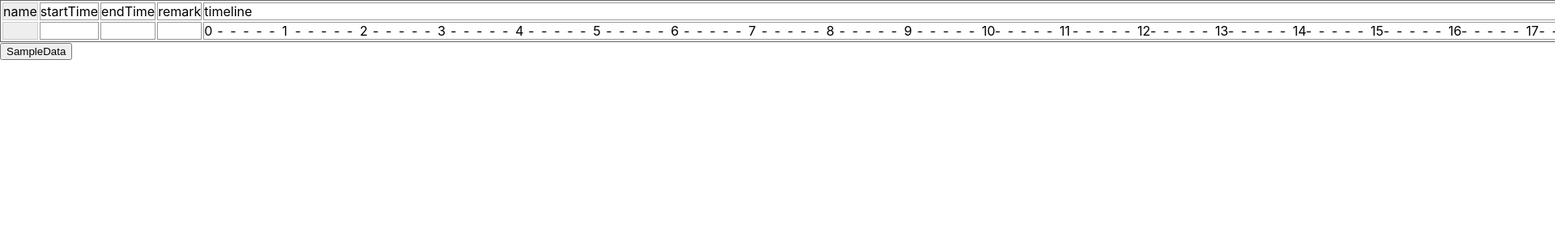
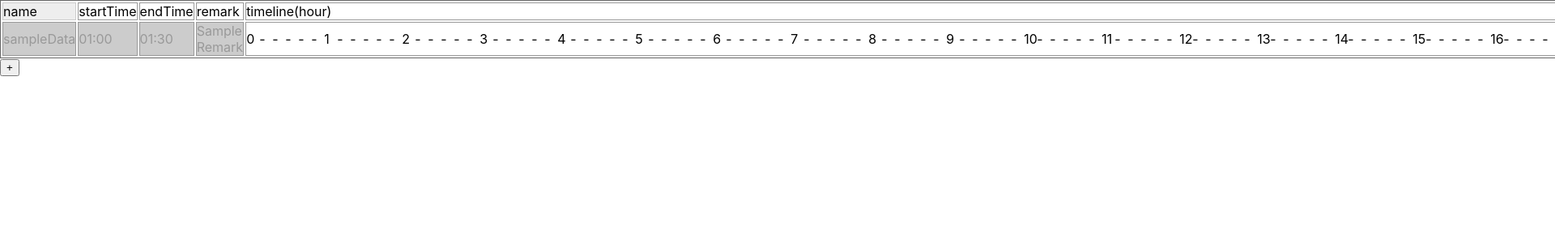
Before and after one commit to swfz/next-ts-sample, a Next.js app: page /schedule in a window 1280 px wide. Shown: the top 300 px of the page at 81% size, 1920 px wide, since content can reach past the window. Built offline with nearby package versions, Linux system fonts and the light colour scheme.

Commit message:
feat: add data button

```diff
--- a/pages/schedule/index.tsx
+++ b/pages/schedule/index.tsx
@@ -27,23 +27,18 @@ const Schedule: NextPage = () => {
   const times = [...Array(24 * 60/unit)].map((_, i) => i);
   const [startTime, setStartTime] = useState();
 
-  const addSampleData = () => {
-    setItems([
-      {
-        id: uuid(),
-        name: 'aaa',
-        startTime: '09:00',
-        endTime: '09:05',
-        remark: ''
-      },
-      {
-        id: uuid(),
-        name: 'bbb',
-        startTime: '10:00',
-        endTime: '10:05',
-        remark: ''
-      },
-    ])
+  const sample: Item = {
+    id: uuid(),
+    name: 'sampleData',
+    startTime: '01:00',
+    endTime: '01:30',
+    remark: 'Sample Remark'
+  }
+
+  const addItem = () => {
+    setItems((prevItems) => {
+      return [...prevItems, {id: uuid(), name: '', startTime: '00:00', endTime: '00:00', remark: ''}]
+    })
   }
 
   const isBetween = (item: Item, time: number) => {
@@ -54,12 +49,8 @@ const Schedule: NextPage = () => {
 
     const hour = Math.floor(time * unit / 60);
     const min = time * unit % 60;
-    console.log(time, hour, min)
-    console.log('----------')
 
     const targetDay = dayjs().hour(hour).minute(min);
-
-    console.log(targetDay, start);
 
     return targetDay.isBetween(start, end, null, '[)') ? "■" : "□";
   }
@@ -86,11 +77,11 @@ const Schedule: NextPage = () => {
             {columns.map(column => {
               return <td className={column} key={column}>{column}</td>
             })}
-            <td className="timeline">timeline</td>
+            <td className="timeline">timeline(hour)</td>
           </tr>
           <tr>
             {columns.map(column => {
-              return <td className={column} key={column}></td>
+              return <td className="sample" key={column}>{sample[column]}</td>
             })}
             <td className="timeline">
               {times.map(t => {
@@ -121,10 +112,9 @@ const Schedule: NextPage = () => {
           })}
         </tbody>
       </table>
-      <button onClick={addSampleData}>SampleData</button>
+      <button onClick={addItem}>+</button>
     </>
   )
 }
 
-
 export default Schedule
--- a/styles/globals.css
+++ b/styles/globals.css
@@ -60,3 +60,8 @@ td {
 .timeline {
   white-space: nowrap;
 }
+
+.sample {
+  color: #999;
+  background-color: #CCC
+}
```
